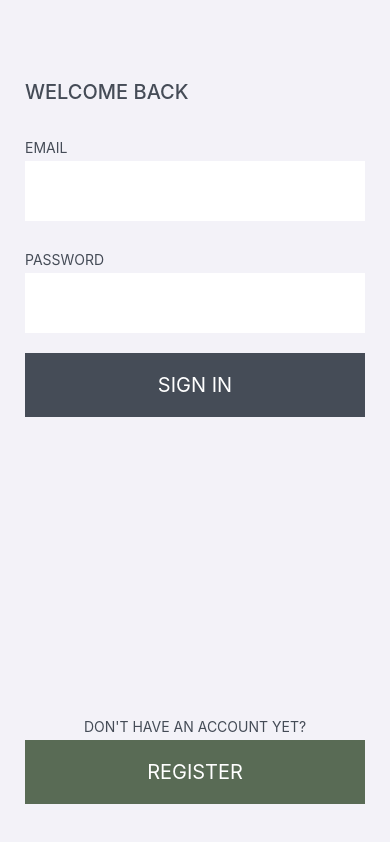
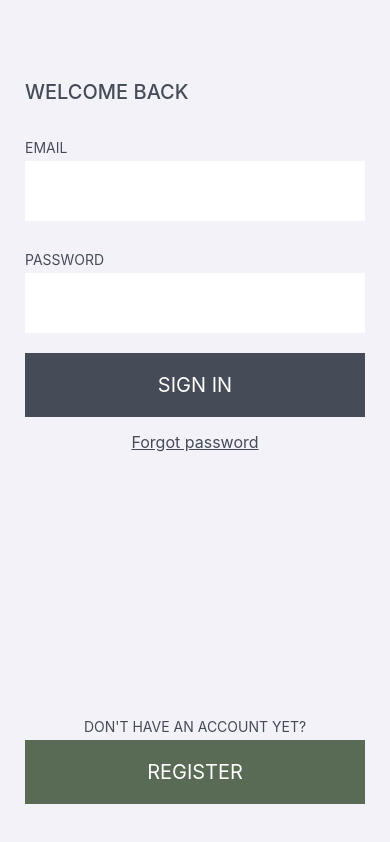
Before and after one commit to uncommonjoe/Abide, a React Native app: screen / in a window 390 px wide. Built offline with nearby package versions, Linux system fonts and the light colour scheme; no server answers.

Commit message:
Created Forgot Password Screen

```diff
--- a/src/assets/styles/button.style.js
+++ b/src/assets/styles/button.style.js
@@ -35,6 +35,17 @@ const button = StyleSheet.create({
 		textTransform: 'uppercase',
 		textAlign: 'center',
 	},
+
+	link: {
+		padding: 5,
+		textAlign: 'left',
+		backgroundColor: 'transparent',
+	},
+	linkText: {
+		color: '#454C57',
+		textDecorationLine: 'underline',
+		fontSize: 16,
+	},
 });
 
 export default button;
--- a/src/navigation/authStack.js
+++ b/src/navigation/authStack.js
@@ -5,6 +5,7 @@ import { createNativeStackNavigator } from '@react-navigation/native-stack';
 import HomeScreen from '../pages/Home';
 import SignInScreen from '../pages/users/SignInScreen';
 import SignUpScreen from '../pages/users/SignUpScreen';
+import ForgotPasswordScreen from '../pages/users/ForgotPasswordScreen';
 
 const Stack = createNativeStackNavigator();
 
@@ -26,6 +27,13 @@ export default function AuthStack() {
 				}}
 			/>
 			<Stack.Screen
+				name='Forgot Password'
+				component={ForgotPasswordScreen}
+				options={{
+					header: () => null,
+				}}
+			/>
+			<Stack.Screen
 				name='Home'
 				component={HomeScreen}
 				options={{
--- /dev/null
+++ b/src/pages/users/ForgotPasswordScreen.js
@@ -0,0 +1,98 @@
+import { StatusBar } from 'expo-status-bar';
+import React, { useState } from 'react';
+import {
+	StyleSheet,
+	Text,
+	View,
+	TextInput,
+	TouchableOpacity,
+	TouchableWithoutFeedback,
+	Keyboard,
+	ActivityIndicator,
+} from 'react-native';
+import { TitleText } from '../../assets/styles/Text';
+import button from '../../assets/styles/button.style';
+import input from '../../assets/styles/input.style';
+import page from '../../assets/styles/page.style';
+import { getAuth, signInWithEmailAndPassword } from 'firebase/auth';
+import { useNavigation } from '@react-navigation/native';
+import NavService from '../../navigation/NavService';
+import { isEmpty } from 'lodash';
+import userSettings from '../../utils/hooks/userSettings';
+
+const ForgotPasswordScreen = () => {
+	const [loading, setLoading] = useState(false);
+	const auth = getAuth();
+	const [value, setValue] = useState({
+		email: '',
+		password: '',
+		error: '',
+		emailError: '',
+		passwordError: '',
+	});
+	const navigation = useNavigation();
+
+	const resetPassword = () => {
+		console.warn('here');
+	};
+
+	return (
+		<TouchableWithoutFeedback onPress={Keyboard.dismiss} accessible={false}>
+			<View style={page.container}>
+				<StatusBar style='dark' />
+
+				<TitleText style={{ marginTop: 40 }}>Forgot Password</TitleText>
+
+				<View style={page.section}>
+					<View style={input.container}>
+						<Text style={input.title}>Email</Text>
+						<TextInput
+							style={input.text}
+							value={value.email}
+							keyboardType='email-address'
+							onChangeText={(text) => updateEmail(text)}
+						/>
+
+						{!!value.emailError && (
+							<Text style={styles.error}>{value.emailError}</Text>
+						)}
+					</View>
+
+					<TouchableOpacity
+						style={[button.button, button.blue]}
+						onPress={resetPassword}
+					>
+						{loading ? (
+							<ActivityIndicator size='small' color='#fff' />
+						) : (
+							<Text style={button.text}>Reset Password</Text>
+						)}
+					</TouchableOpacity>
+
+					{!!value.error && (
+						<Text style={styles.error}>{value.error}</Text>
+					)}
+				</View>
+
+				<View>
+					<TouchableOpacity
+						style={[button.button, button.green]}
+						onPress={() => navigation.navigate('Sign In')}
+					>
+						<Text style={button.text}>Back to Sign In</Text>
+					</TouchableOpacity>
+				</View>
+			</View>
+		</TouchableWithoutFeedback>
+	);
+};
+
+const styles = StyleSheet.create({
+	error: {
+		marginTop: 15,
+		color: '#802119',
+		fontSize: 16,
+	},
+});
+
+export default ForgotPasswordScreen;
--- a/src/pages/users/SignInScreen.js
+++ b/src/pages/users/SignInScreen.js
@@ -47,7 +47,7 @@ const SignInScreen = () => {
 			setLoading(false);
 			setValue({
 				...value,
-				passwordError: 'Passord is required.',
+				passwordError: 'Password is required.',
 			});
 			return;
 		}
@@ -166,6 +166,16 @@ const SignInScreen = () => {
 					{!!value.error && (
 						<Text style={styles.error}>{value.error}</Text>
 					)}
+
+					<TouchableOpacity
+						style={[
+							button.link,
+							{ marginTop: 10, alignItems: 'center' },
+						]}
+						onPress={() => navigation.navigate('Forgot Password')}
+					>
+						<Text style={button.linkText}>Forgot password</Text>
+					</TouchableOpacity>
 				</View>
 
 				<View>
```
